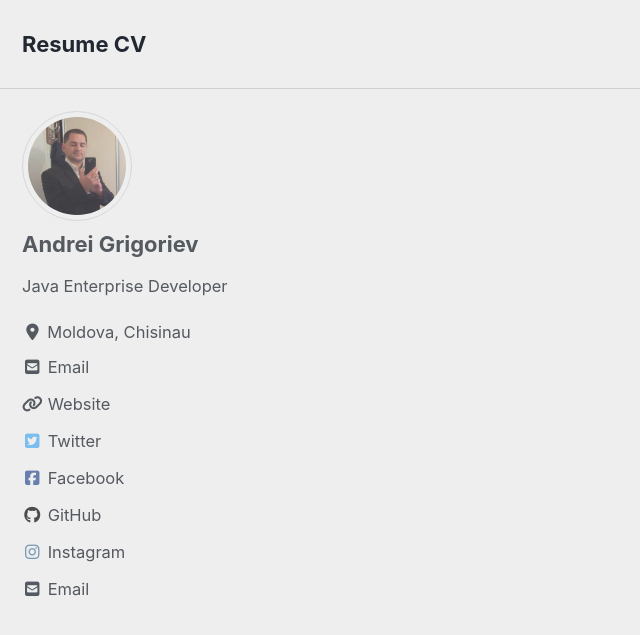
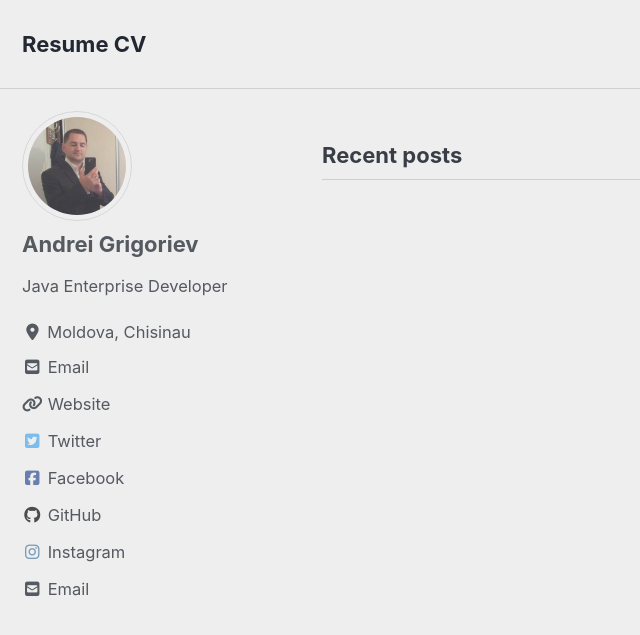
Before and after one commit to grigorievfinance/grigorievfinance.github.io, a Jekyll site: the page built from index.html, in a window 1280 px wide and 900 px high. Shown: the top 635 px of the window, without its empty margins (0-640 px from the left). Built offline with Jekyll 4.4.1, drawn with Linux system fonts in a browser that asks for light colours; cached includes are drawn as plain includes; nearby versions of some CDN libraries; the list of posts is cut into pages by our own code.

Commit message:
update home.html

```diff
--- a/_config.yml
+++ b/_config.yml
@@ -268,6 +268,19 @@
 
 # Defaults
 defaults:
+  # _posts
+  - scope:
+      path: ""
+      type: posts
+    values:
+      layout: single
+      author_profile: true
+      read_time: true
+      comments: # true
+      share: true
+      related: true
+
+defaults:
   # _pages
   - scope:
       path: ""
--- a/_layouts/home.html
+++ b/_layouts/home.html
@@ -4,6 +4,7 @@
 
 {{ content }}
 
+<h3 class="archive__subtitle">{{ site.data.ui-text[site.locale].recent_posts | default: "Recent Posts" }}</h3>
 
 {% if paginator %}
   {% assign posts = paginator.posts %}
```
